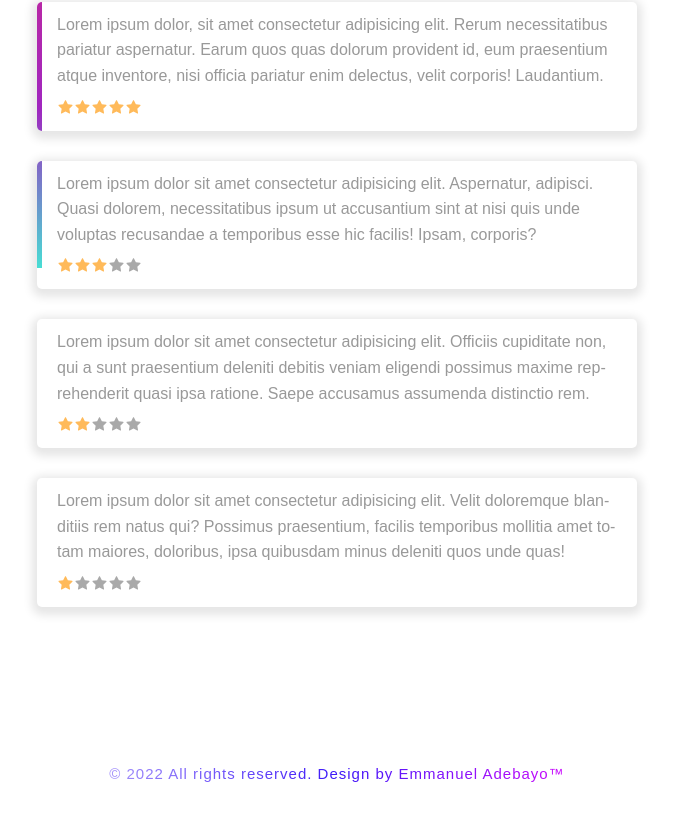
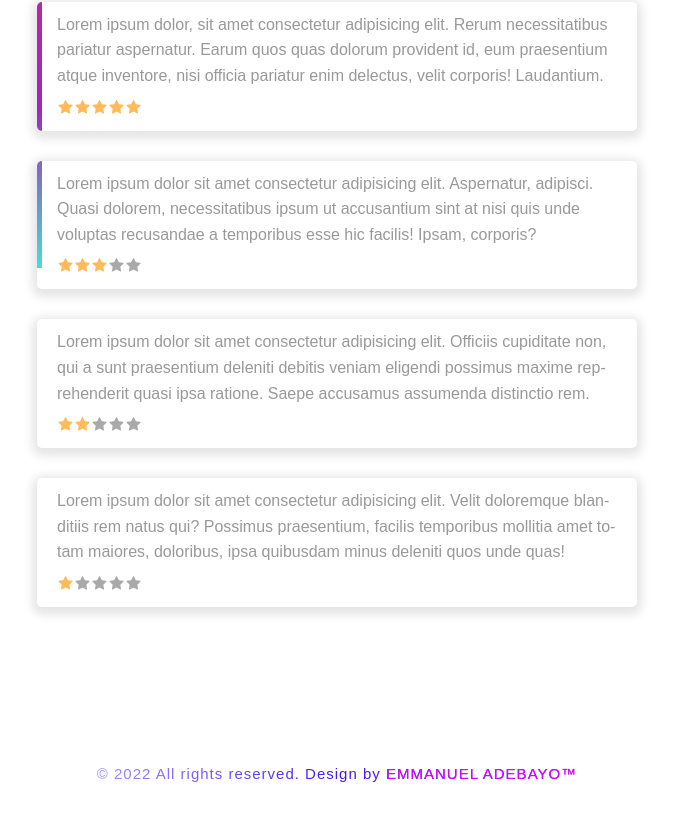
Before and after one commit to esteemayo/react-ratings, a React (Create React App) app: page / in a window 1280 px wide. Shown: the part 532-1353 px from the top of the page, without its empty margins (303-976 px from the left). Built offline with nearby package versions, Linux system fonts and the light colour scheme.

Commit message:
modified the design

```diff
--- a/src/components/Footer.jsx
+++ b/src/components/Footer.jsx
@@ -4,7 +4,8 @@ const Footer = () => {
   return (
     <footer className='footer'>
       <p className='footer-text'>
-        &copy; {year} All rights reserved. Design by Emmanuel Adebayo&trade;
+        &copy; {year} All rights reserved. Design by{' '}
+        <span>Emmanuel Adebayo&trade;</span>
       </p>
     </footer>
   );
--- a/src/index.css
+++ b/src/index.css
@@ -163,7 +163,7 @@ textarea::placeholder {
   padding: 1rem 2rem;
   margin-bottom: 3rem;
   border-radius: 0.5rem;
-  box-shadow: 0 3px 10px 5px rgba(0, 0, 0, 0.1);
+  box-shadow: 0 0.3rem 1rem 0.5rem rgba(0, 0, 0, 0.1);
   position: relative;
 }
 
@@ -209,6 +209,22 @@ textarea::placeholder {
   background-clip: text;
   color: transparent;
   letter-spacing: 0.1rem;
+}
+
+.footer-text span {
+  color: #cb0afc;
+  display: inline-block;
+  text-transform: uppercase;
+  text-decoration: none;
+  cursor: pointer;
+  transition: all 0.5s ease-in-out;
+}
+
+.footer-text span:hover {
+  background-color: #f9f9f9;
+  color: #cb0afc;
+  transform: rotate(5deg) scale(1.3);
+  box-shadow: 0 1rem 2rem rgba(0, 0, 0, 0.4);
 }
 
 .scroll {
```
